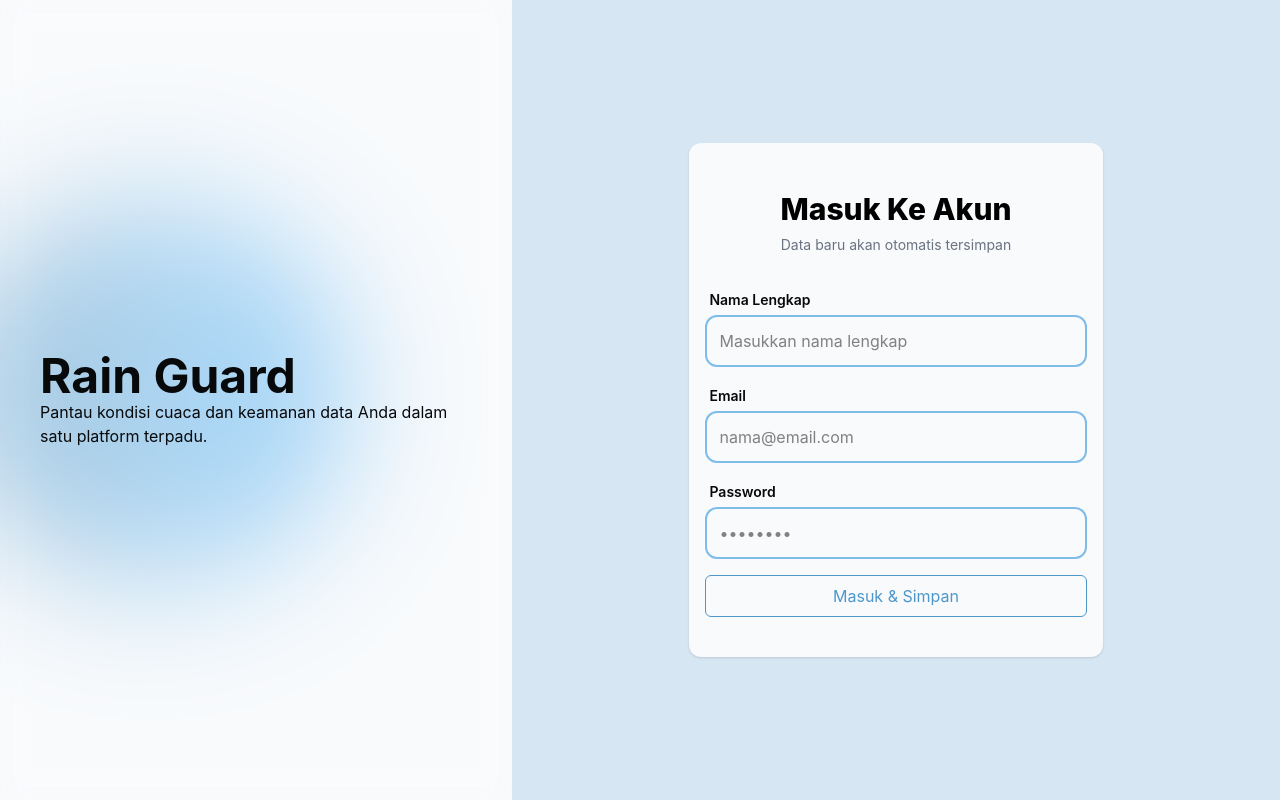
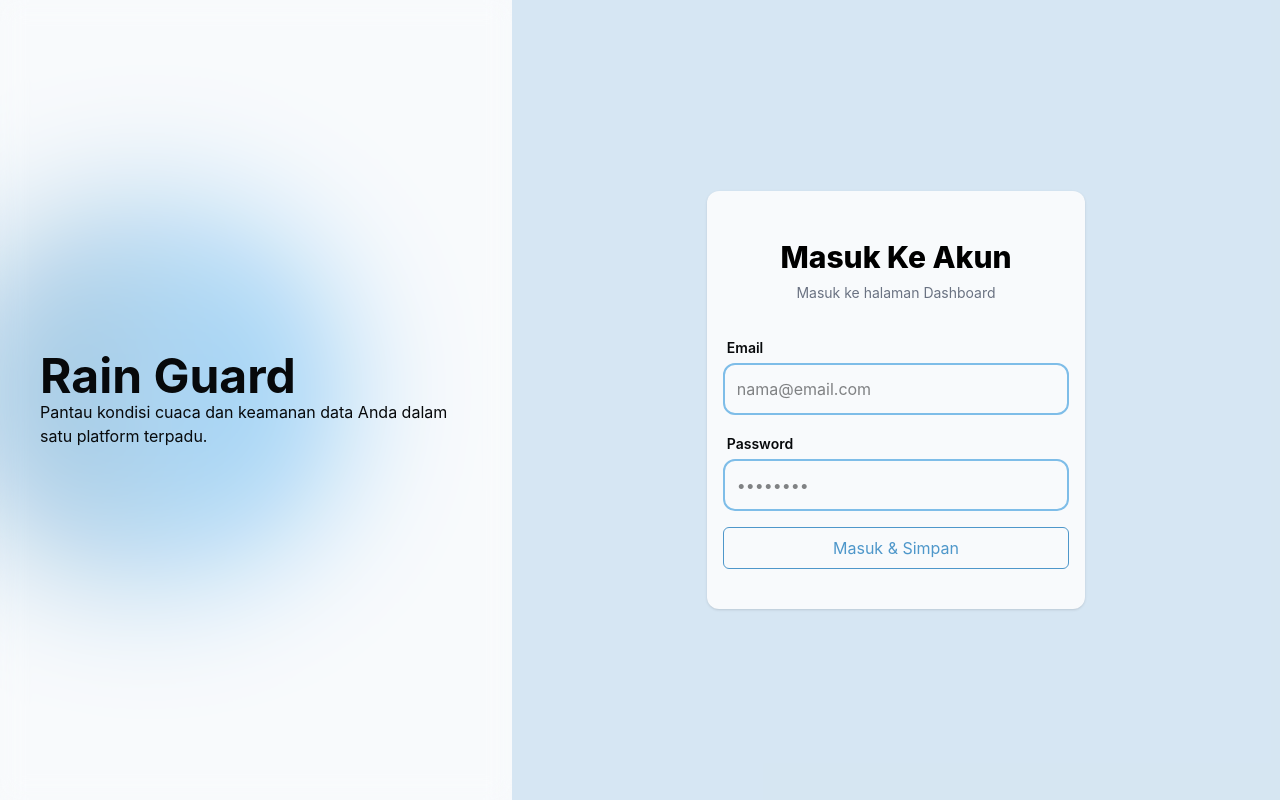
Before and after one commit to KnoyanMitsu/rain-guard, a Next.js app in the folder web/: page /auth/login in a window 1280 px wide. Built offline with nearby package versions, Linux system fonts and the light colour scheme.

Commit message:
refactor: simplify login form by removing name field and update UI styling for profile popup

```diff
--- a/web/src/component/template/AceUITemplateWithNavbar.tsx
+++ b/web/src/component/template/AceUITemplateWithNavbar.tsx
@@ -83,7 +83,7 @@ function AceUITemplateWithNavbar({
                   </div>
                 </div>
                 {isProfilePopupOpen && (
-                  <div className="absolute top-full mt-2 right-0 min-w-[200px] bg-background border border-secondary shadow-[0_8px_30px_rgb(0,0,0,0.12)] rounded-xl z-50 overflow-hidden">
+                  <div className="absolute top-full mt-2 right-0 min-w-[200px] bg-background border shadow-[0_8px_30px_rgb(0,0,0,0.12)] rounded-xl z-50 overflow-hidden">
                     <button
                       onClick={() => {
                         if (logoutfunc) {
--- a/web/src/views/auth/login/index.tsx
+++ b/web/src/views/auth/login/index.tsx
@@ -62,20 +62,12 @@ const TampilanLogin = () => {
                   Masuk Ke Akun
                 </h1>
                 <p className="text-gray-500 text-sm mt-2">
-                  Data baru akan otomatis tersimpan
+                  Masuk ke halaman Dashboard
                 </p>
               </div>
 
               {/* Form menggunakan handleSubmit agar lebih rapi */}
               <form onSubmit={handleLogin} className="flex flex-col gap-4 mb-6">
-                <AceUIInput
-                  label="Nama Lengkap"
-                  value={nama}
-                  onChange={(e) => setNama(e.target.value)}
-                  placeholder="Masukkan nama lengkap"
-                  type="text"
-                />
-
                 <AceUIInput
                   label="Email"
                   value={email}
```
